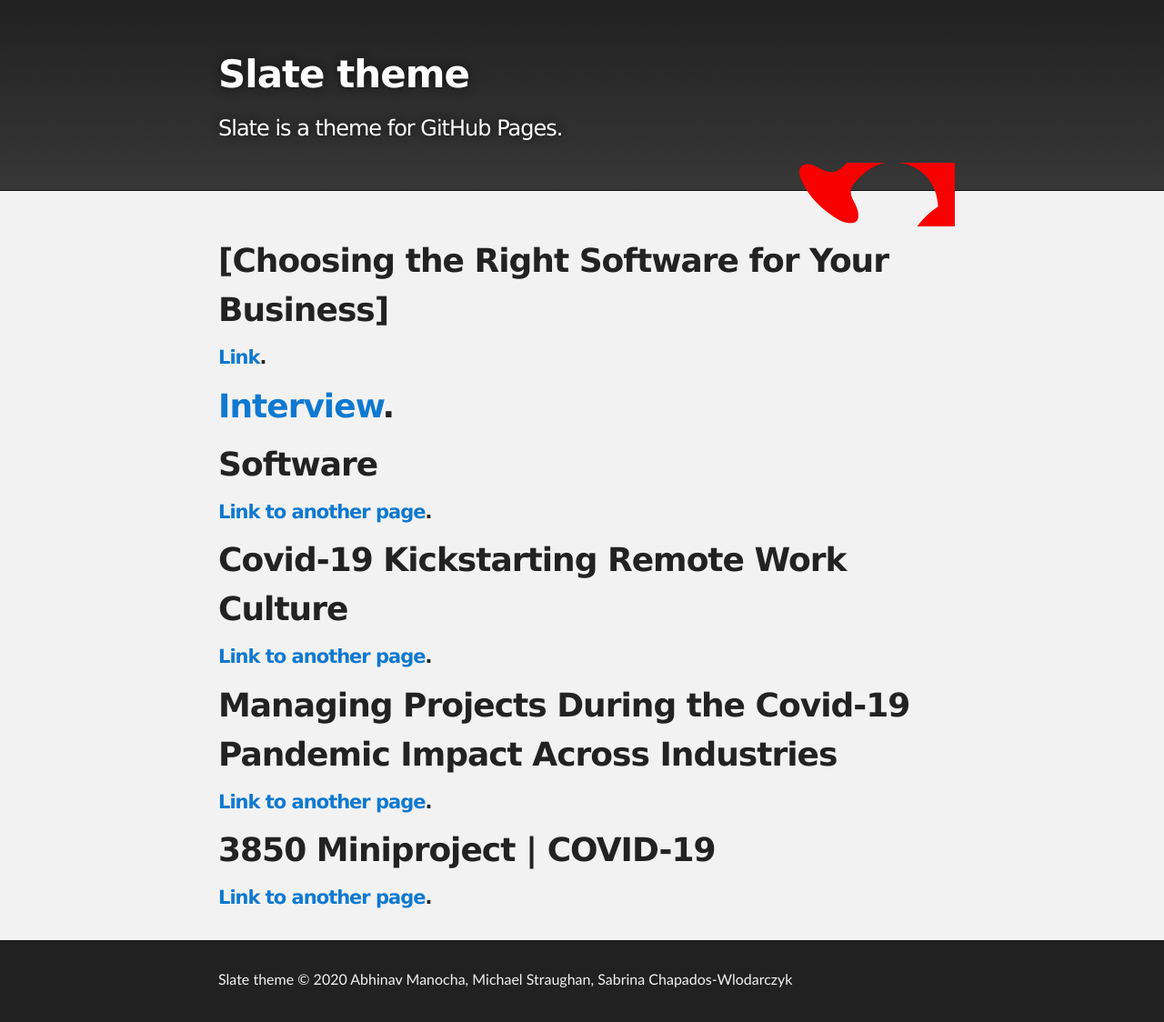
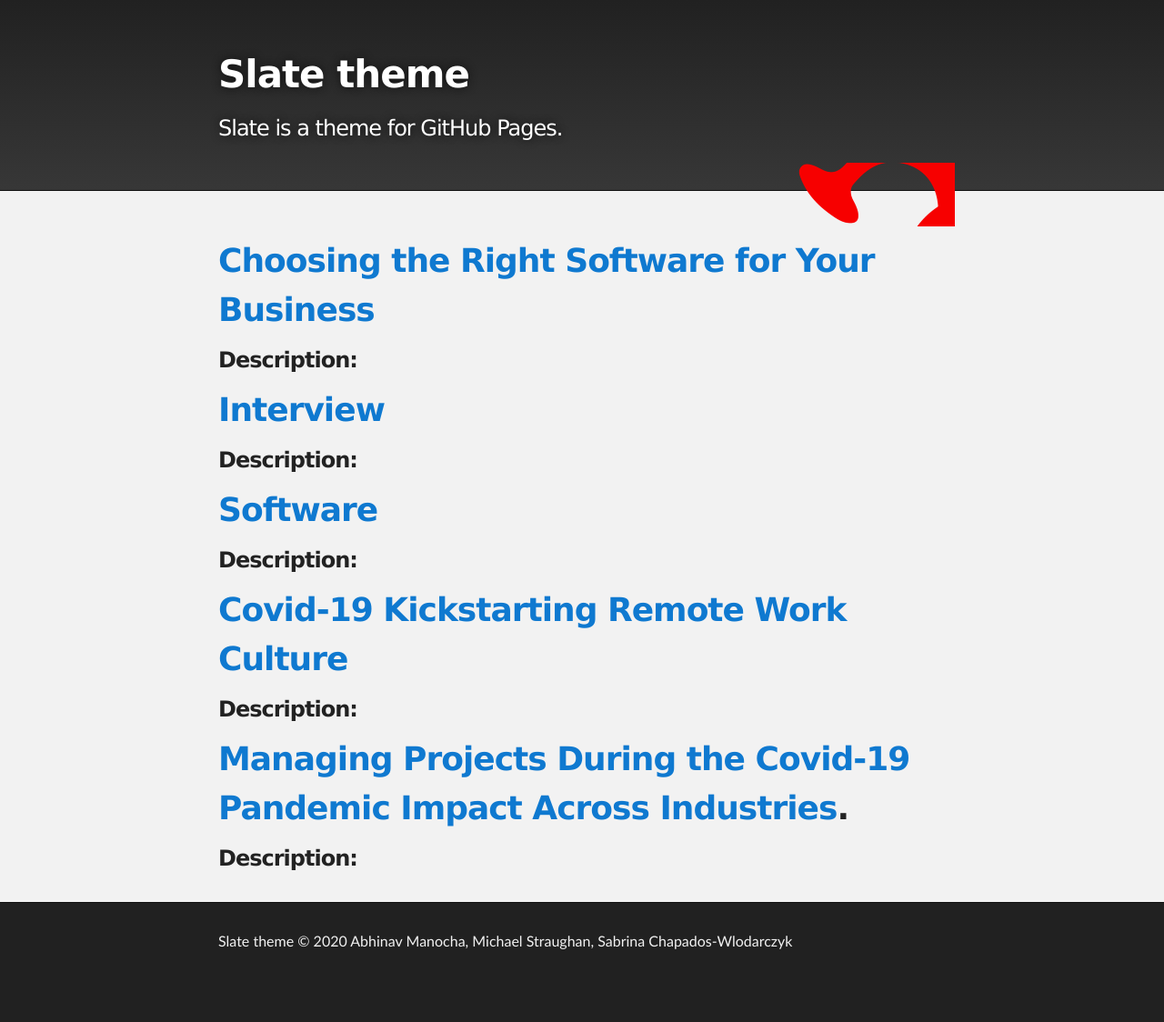
Before and after one commit to abhinavmanocha/3850Project, a Jekyll site: the page built from index.md, in a window 1280 px wide. Shown: the whole page at 91% size. Built offline with Jekyll 4.4.1, drawn with Linux system fonts in a browser that asks for light colours; our own code applies the rules of GitHub Pages for plain Markdown files; after the commit the page ends 1082 px from its top, so only the background shows below that.

Commit message:
before adding description

```diff
--- a/index.md
+++ b/index.md
@@ -2,19 +2,17 @@
 layout: default
 ---
 
-# [Choosing the Right Software for Your Business]
-#### [Link](./Choosing the Right Software for Your Business.md).
+# [Choosing the Right Software for Your Business](./Choosing the Right Software for Your Business.md)
+### Description:
 
-# [Interview](./Interview.md).
+# [Interview](./Interview.md)
+### Description:
 
-# Software
-#### [Link to another page](./Software.md).
+# [Software](./Software.md)
+### Description:
 
-# Covid-19 Kickstarting Remote Work Culture
-#### [Link to another page](./2020-11-22-covid-19-kickstarting-remote-work-culture.md).
+# [Covid-19 Kickstarting Remote Work Culture](./2020-11-22-covid-19-kickstarting-remote-work-culture.md)
+### Description:
 
-# Managing Projects During the Covid-19 Pandemic Impact Across Industries
-#### [Link to another page](./2020-11-22-managing-projects-during-the-covid-19-pandemic-impact-across-industries.md).
-
-# 3850 Miniproject | COVID-19
-#### [Link to another page](./another-page.md).
+# [Managing Projects During the Covid-19 Pandemic Impact Across Industries](./2020-11-22-managing-projects-during-the-covid-19-pandemic-impact-across-industries.md).
+### Description:
```
